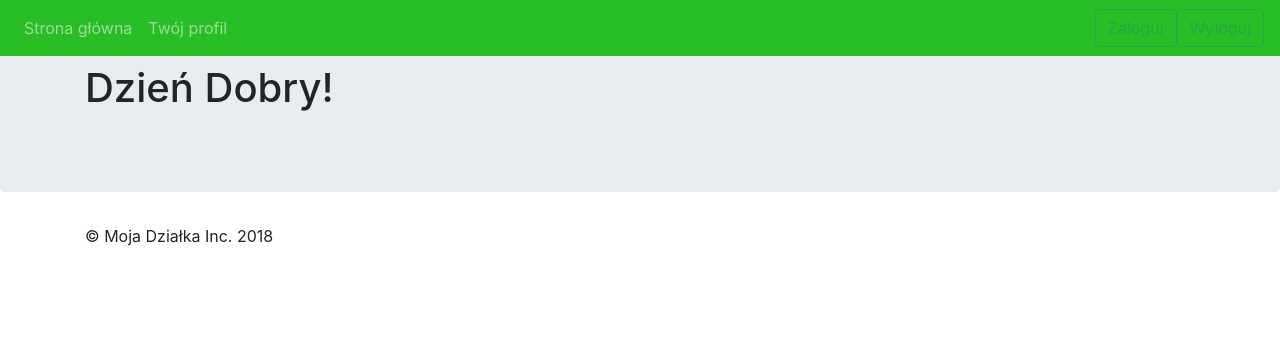
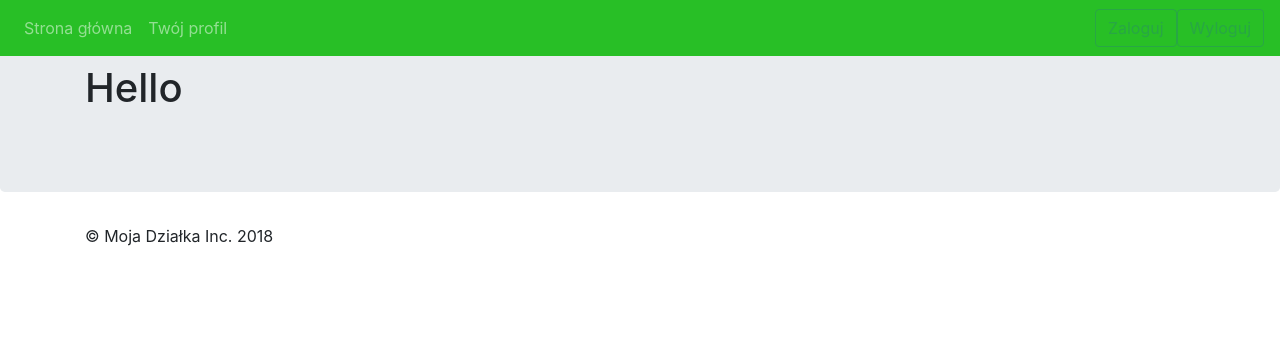
Before and after one commit to golinskis/projektSDA, a Symfony app: template Moja_dzialka/templates/user/show-user.html.twig in a window 1280 px wide. Shown: the top 356 px of the page. Run offline with Twig, Linux system fonts and the light colour scheme; the template is opened without the code that fills it, so the values that code supplies are empty; some libraries are stand-ins or nearby versions.

Commit message:
dodanie komunikatu witajacego uzytkownika

```diff
--- a/Moja_dzialka/templates/user/show-user.html.twig
+++ b/Moja_dzialka/templates/user/show-user.html.twig
@@ -1,7 +1,13 @@
 {% extends 'base.html.twig' %}
 
 {% block header %}
-    Dzień Dobry!
+    {% if users is iterable %}
+        {% for user in users %}
+            Hello {{ user.name }}
+        {% endfor %}
+    {% else %}
+        Hello {{ users }}
+    {% endif %}
 {% endblock %}
 
 {% block body %}
```
